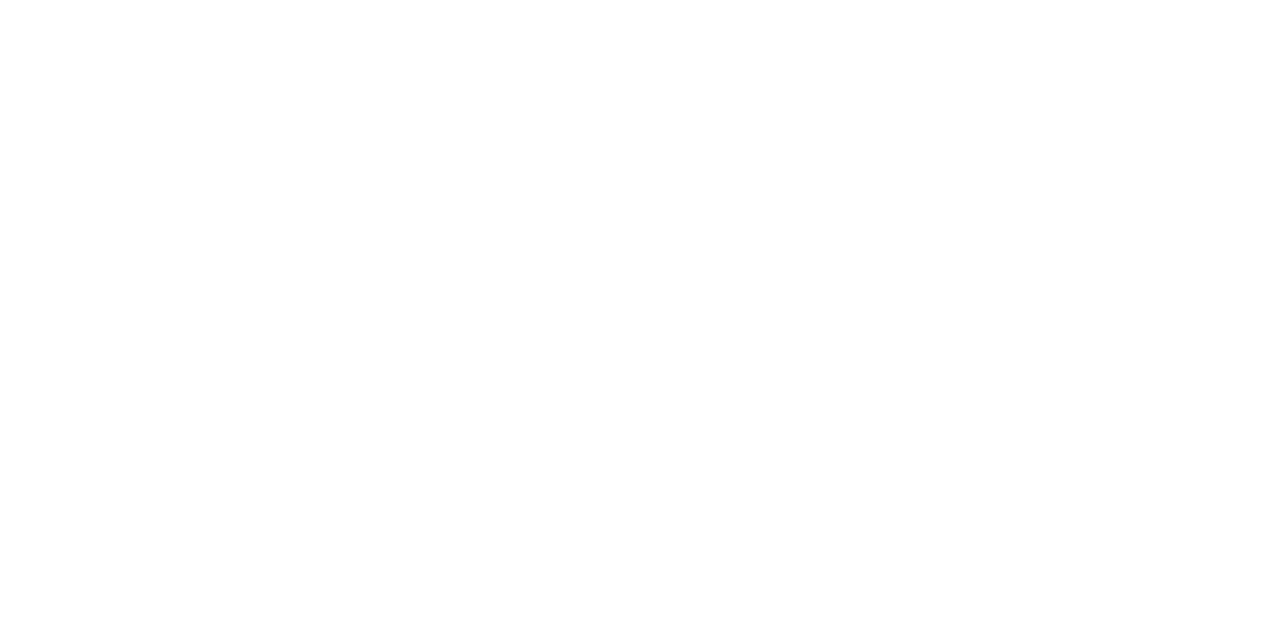
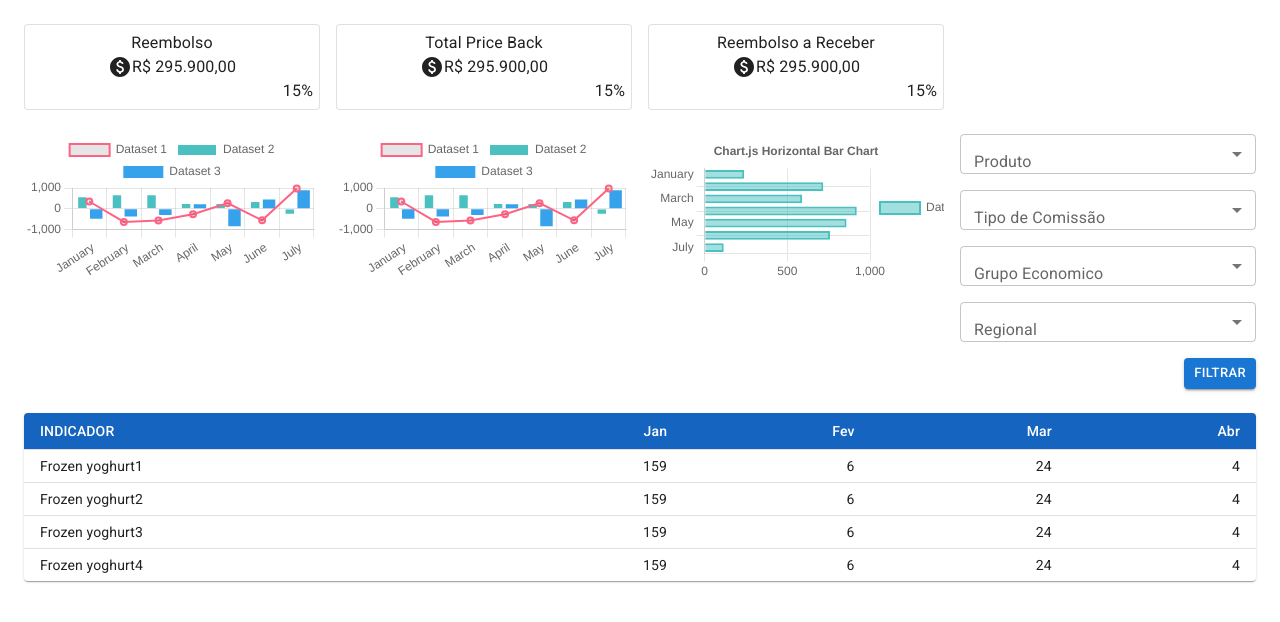
Before and after one commit to wdrik/dashboard-tim, a React (Create React App) app: page /refund-management-dashboard in a window 1280 px wide. Before the commit this address had no page. Shown: the top 622 px of the page. Built offline with nearby package versions, Linux system fonts and the light colour scheme.

Commit message:
feat: add RefundManagementDashboard page

```diff
--- /dev/null
+++ b/src/pages/RefundManagementDashboard/index.tsx
@@ -0,0 +1,208 @@
+import { useState } from 'react';
+import Grid from '@mui/material/Grid';
+import { SelectChangeEvent } from '@mui/material/Select';
+
+import CardWrapper from '../../components/CardWrapper';
+import CustomChart from '../../components/CustomChart';
+import HorizontalBarChart from '../../components/HorizontalBarChart';
+import Box from '@mui/material/Box';
+import CustomDatePicker from '../../components/CustomDatePicker';
+import MultiSelect from '../../components/MultiSelect';
+import Button from '@mui/material/Button';
+import TableGrid from '../../components/TableGrid';
+import { IHeader } from '../../@types/types';
+
+type IForm = {
+  date: Date | null;
+  product: string[];
+  typeOfCommission: string[];
+  economicGroup: string[];
+  regional: string[];
+};
+
+const headers: IHeader[] = [
+  {
+    label: 'INDICADOR',
+    align: 'left',
+  },
+  {
+    label: 'Jan',
+    align: 'right',
+  },
+  {
+    label: 'Fev',
+    align: 'right',
+  },
+  {
+    label: 'Mar',
+    align: 'right',
+  },
+  {
+    label: 'Abr',
+    align: 'right',
+  },
+];
+
+const rows = [
+  {
+    name: 'Frozen yoghurt1',
+    calories: 159,
+    fat: 6.0,
+    carbs: 24,
+    protein: 4.0,
+  },
+  {
+    name: 'Frozen yoghurt2',
+    calories: 159,
+    fat: 6.0,
+    carbs: 24,
+    protein: 4.0,
+  },
+  {
+    name: 'Frozen yoghurt3',
+    calories: 159,
+    fat: 6.0,
+    carbs: 24,
+    protein: 4.0,
+  },
+  {
+    name: 'Frozen yoghurt4',
+    calories: 159,
+    fat: 6.0,
+    carbs: 24,
+    protein: 4.0,
+  },
+];
+
+function RefundManagementDashboard() {
+  const [form, setForm] = useState<IForm>({
+    date: new Date(),
+    product: [],
+    typeOfCommission: [],
+    economicGroup: [],
+    regional: [],
+  });
+
+  const handleChange = (event: SelectChangeEvent<string[]>) => {
+    const {
+      target: { value, name },
+    } = event;
+
+    setForm({
+      ...form,
+      [name]: typeof value === 'string' ? value.split(',') : value,
+    });
+  };
+
+  const handleDateChange = (newValue: Date | null) => {
+    setForm({
+      ...form,
+      date: newValue,
+    });
+  };
+
+  const handleSubmit = (event: React.FormEvent<HTMLFormElement>) => {
+    event.preventDefault();
+
+    console.log('form submitted', form);
+  };
+
+  return (
+    <>
+      <Grid container spacing={2} my={1}>
+        <Grid item xs={3}>
+          <CardWrapper title="Reembolso" />
+        </Grid>
+
+        <Grid item xs={3}>
+          <CardWrapper title="Total Price Back" />
+        </Grid>
+
+        <Grid item xs={3}>
+          <CardWrapper title="Reembolso a Receber" />
+        </Grid>
+      </Grid>
+
+      <Grid container spacing={2} my={1}>
+        <Grid item xs={3}>
+          <CustomChart />
+        </Grid>
+
+        <Grid item xs={3}>
+          <CustomChart />
+        </Grid>
+
+        <Grid item xs={3}>
+          <HorizontalBarChart />
+        </Grid>
+
+        <Grid item xs={3}>
+          <Box
+            component="form"
+            onSubmit={handleSubmit}
+            noValidate
+            autoComplete="off"
+            sx={{
+              display: 'flex',
+              flexDirection: 'column',
+              alignItems: 'flex-end',
+            }}
+          >
+            <CustomDatePicker
+              inputValue={form.date}
+              handleChange={handleDateChange}
+            />
+
+            <MultiSelect
+              tag="Produto"
+              options={[
+                'Bradley Wilkerson',
+                'Virginia Andrews',
+                'Kelly Snyder',
+              ]}
+              name="product"
+              inputValue={form.product}
+              handleChange={handleChange}
+            />
+
+            <MultiSelect
+              tag="Tipo de Comissão"
+              options={['Oliver Hansen', 'Van Henry', 'April Tucker']}
+              name="typeOfCommission"
+              inputValue={form.typeOfCommission}
+              handleChange={handleChange}
+            />
+
+            <MultiSelect
+              tag="Grupo Economico"
+              options={['Omar Alexander', 'Carlos Abbott', 'Miriam Wagner']}
+              name="economicGroup"
+              inputValue={form.economicGroup}
+              handleChange={handleChange}
+            />
+
+            <MultiSelect
+              tag="Regional"
+              options={['Omar Alexander', 'Carlos Abbott', 'Miriam Wagner']}
+              name="regional"
+              inputValue={form.regional}
+              handleChange={handleChange}
+            />
+
+            <Button variant="contained" size="small" type="submit">
+              Filtrar
+            </Button>
+          </Box>
+        </Grid>
+      </Grid>
+
+      <Grid container spacing={2} my={1}>
+        <Grid item xs={12}>
+          <TableGrid headers={headers} rows={rows} />
+        </Grid>
+      </Grid>
+    </>
+  );
+}
+
+export default RefundManagementDashboard;
--- a/src/routes.tsx
+++ b/src/routes.tsx
@@ -3,17 +3,25 @@
 import CommissionDashboard from './pages/CommissionDashboard';
 import CommissionManagementDashboard from './pages/CommissionManagementDashboard';
 import RefundDashboard from './pages/RefundDashboard';
+import RefundManagementDashboard from './pages/RefundManagementDashboard';
 
 function Routes() {
   return (
     <BrowserRouter>
       <Router>
         <Route path="/commission-dashboard" element={<CommissionDashboard />} />
+
         <Route
           path="/commission-management-dashboard"
           element={<CommissionManagementDashboard />}
         />
+
         <Route path="/refund-dashboard" element={<RefundDashboard />} />
+
+        <Route
+          path="/refund-management-dashboard"
+          element={<RefundManagementDashboard />}
+        />
       </Router>
     </BrowserRouter>
   );
```
